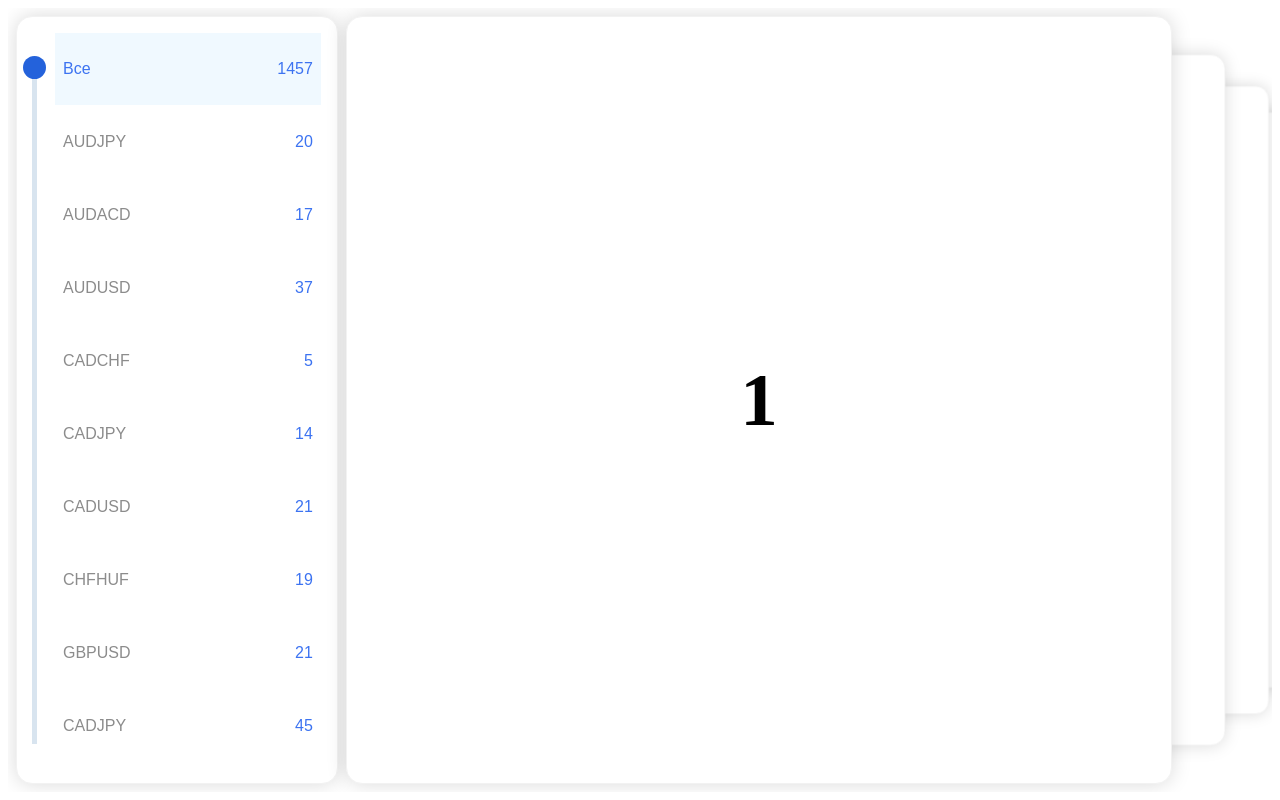
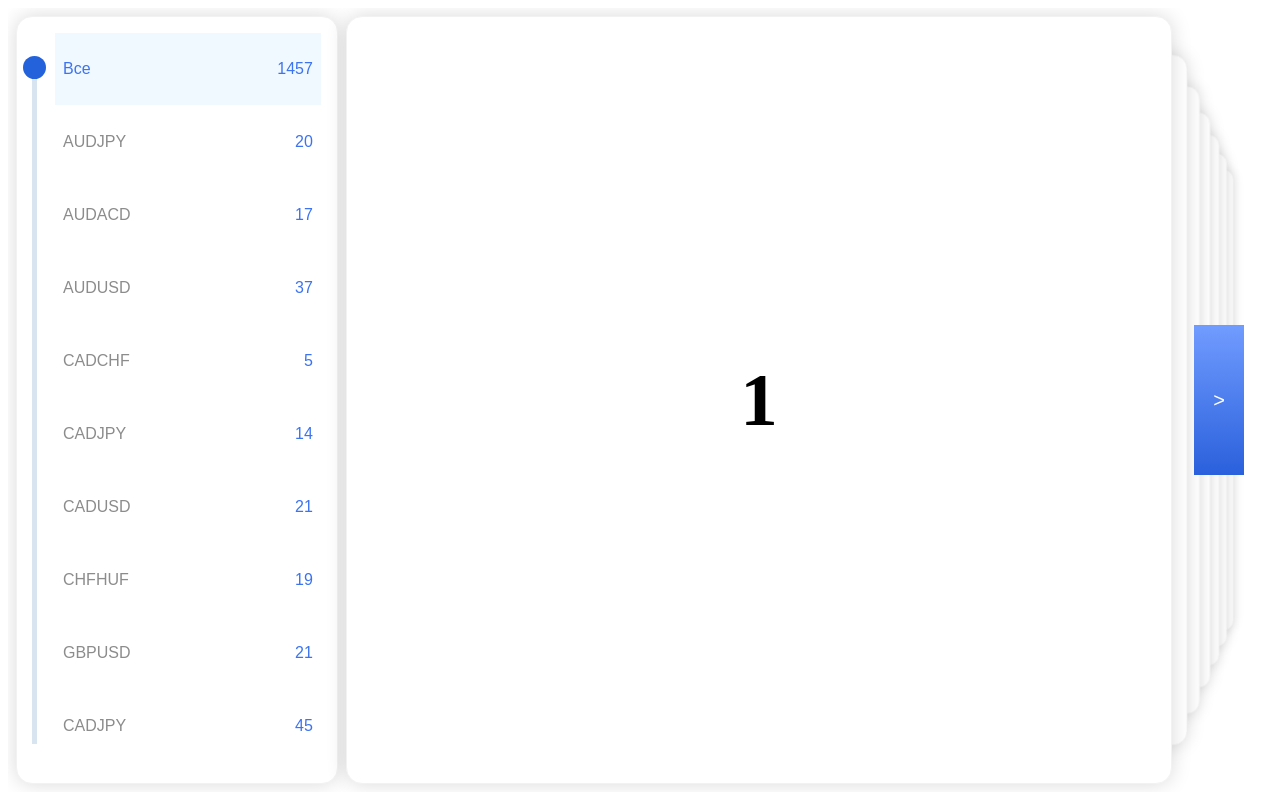
Before and after one commit to polyak-y/vue-scroller, a Vue app: page / in a window 1280 px wide. Built offline with nearby package versions, Linux system fonts and the light colour scheme.

Commit message:
fix layers slider

```diff
--- a/src/components/Slider/script.js
+++ b/src/components/Slider/script.js
@@ -6,5 +6,9 @@ export default {
         }
     },
     computed: {},
-    methods: {}
+    methods: {
+      nextSlide() {
+        console.log(134)
+      }
+    }
 }
--- a/src/components/Slider/style.styl
+++ b/src/components/Slider/style.styl
@@ -3,7 +3,6 @@
     min-height 100%
     position relative
     perspective: 900px;
-
 
     .slideElement
         width 90%
@@ -15,34 +14,33 @@
         font-size: 75px
         font-weight: 700
         border: 1px solid #F2F2F2;
-        box-shadow: 0px 0px 20px rgba(0, 0, 0, 0.15);
+        box-shadow: 0 0 20px rgba(0, 0, 0, 0.15);
         border-radius: 16px;
         position: absolute
         left 0
         top 0
         transform-style: preserve-3d;
 
-
         &:nth-child(1)
             transform: translate3d(0, 0, 0)
             z-index 7
         &:nth-child(2)
-            transform: translate3d(100px, 0, -100px)
+            transform: translate3d(7%, 0, -100px)
             z-index 6
         &:nth-child(3)
-            transform: translate3d(200px, 0, -200px)
+            transform: translate3d(14%, 0, -200px)
             z-index 5
         &:nth-child(4)
-            transform: translate3d(300px, 0, -300px)
+            transform: translate3d(21%, 0, -300px)
             z-index 4
         &:nth-child(5)
-            transform: translate3d(0, 0,-400px)
+            transform: translate3d(28%, 0,-400px)
             z-index 3
         &:nth-child(6)
-            transform: translate3d(0, 0, -500px)
+            transform: translate3d(35%, 0, -500px)
             z-index 2
         &:nth-child(7)
-            transform: translate3d(0, 0, -600px)
+            transform: translate3d(42%, 0, -600px)
             z-index 1
 
     button
@@ -58,3 +56,4 @@
         color #fff
         font-size 20px
         cursor pointer
+        z-index 10
--- a/src/components/Slider/template.html
+++ b/src/components/Slider/template.html
@@ -3,5 +3,5 @@
         {{ count }}
     </div>
 
-    <button>></button>
+    <button @click="nextSlide">></button>
 </div>
```
Also changed, not shown: 1 other file (tests, documents, lock files or other folders).
